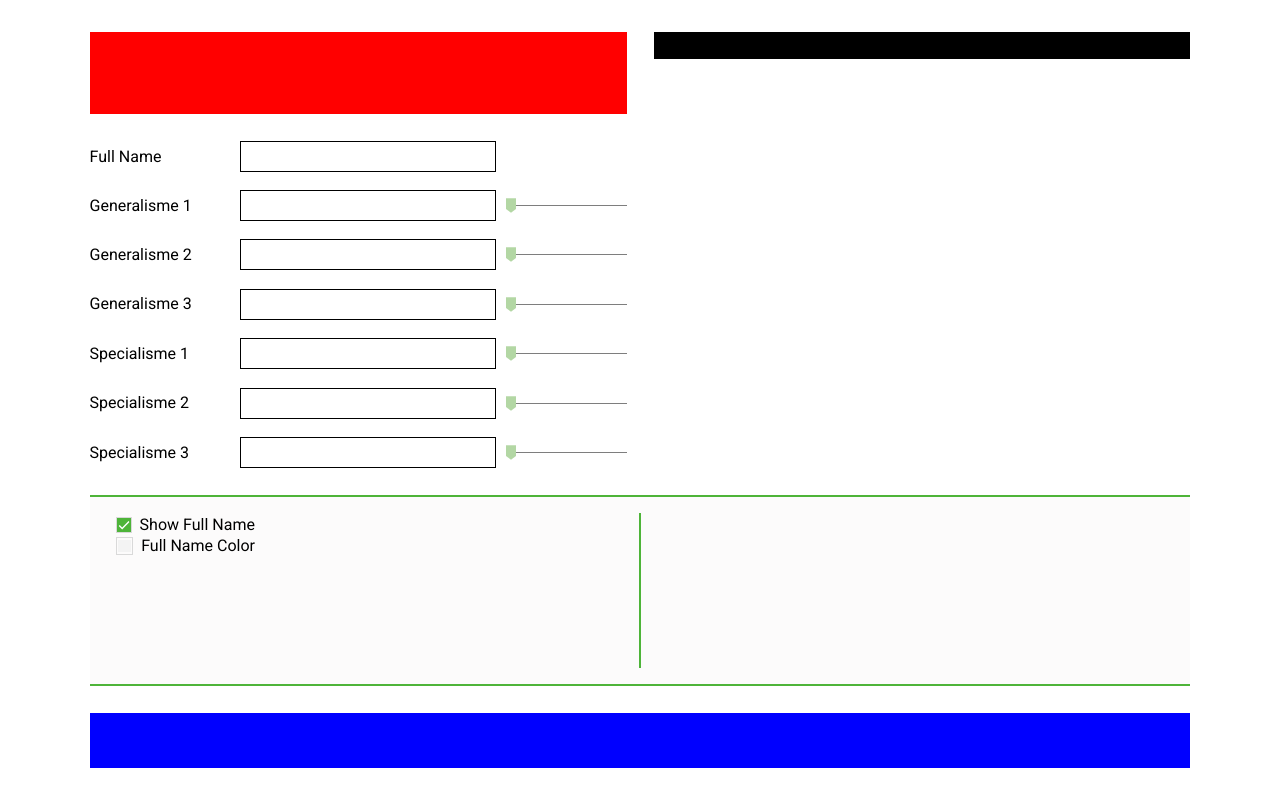
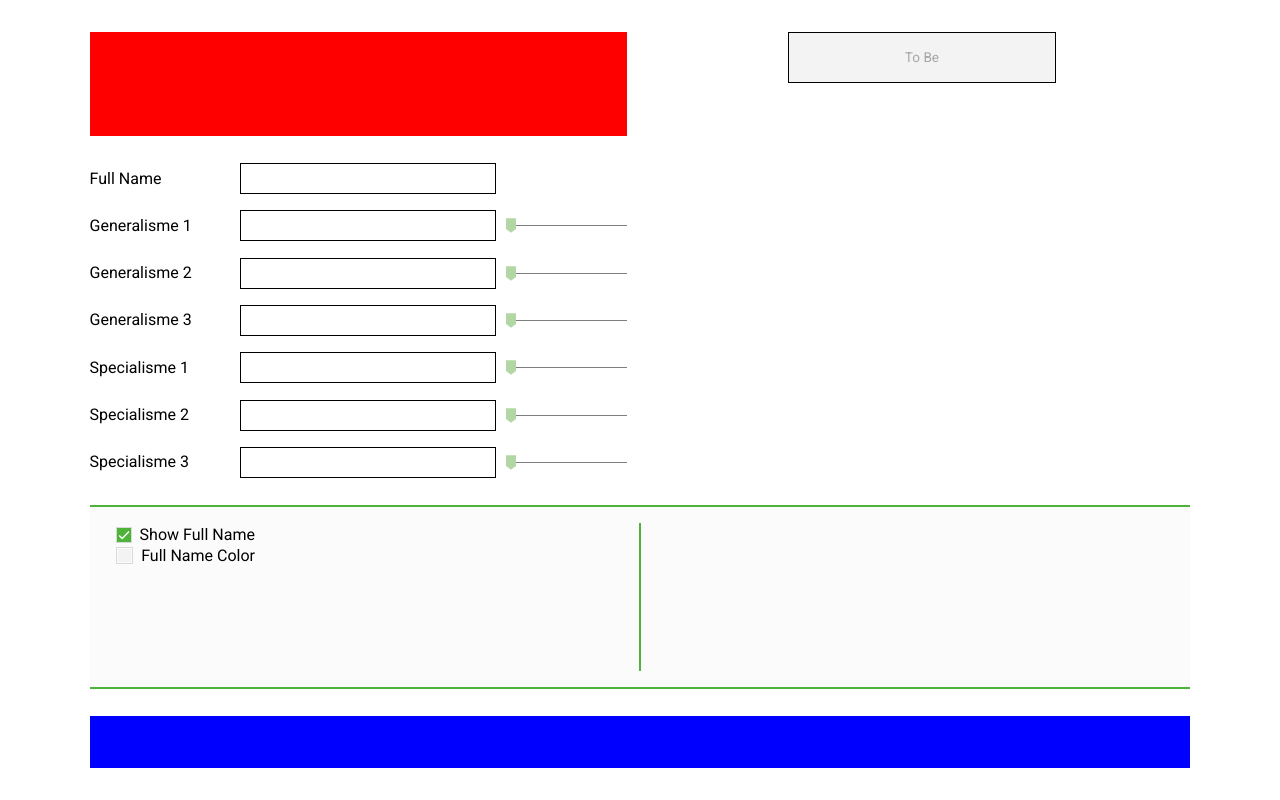
Before and after one commit to Euricom/t-profile-gen-v2, a React (Vite) app: page / in a window 1280 px wide. Built offline with nearby package versions, Linux system fonts and the light colour scheme.

Commit message:
feat: add name preview component

```diff
--- a/src/App.tsx
+++ b/src/App.tsx
@@ -2,12 +2,15 @@ import * as React from 'react';
 import Config from './components/Config';
 
 import Layout from './components/Layout';
-import { TProfile } from './components';
+import { NamePreview, TProfile } from './components';
 import Skills from './components/Skills';
+import { SkillContext } from './contexts/skills';
 
 const Test = () => <div />;
 
 function App(): JSX.Element {
+  const { fullName } = React.useContext(SkillContext);
+
   return (
     <Layout
       config={<Config />}
@@ -15,7 +18,7 @@ function App(): JSX.Element {
       cookies={<Test />}
       preview={<TProfile />}
       skills={<Skills />}
-      user={<Test />}
+      user={<NamePreview state="To Be">{fullName}</NamePreview>}
     />
   );
 }
--- a/src/components/Layout/index.tsx
+++ b/src/components/Layout/index.tsx
@@ -48,7 +48,6 @@ const Cookies = styled.div`
 const User = styled.div`
   height: 100%;
   grid-area: user;
-  background-color: black;
 `;
 
 interface LayoutProps {
--- /dev/null
+++ b/src/components/NamePreview/NamePreview.tsx
@@ -0,0 +1,14 @@
+import React from 'react';
+import * as S from './styles';
+import { NamePreviewProps } from './types';
+
+const NamePreview = ({ children, state }: NamePreviewProps): JSX.Element => (
+  <>
+    <S.NamePreviewWrapper>
+      <S.NamePreviewName>{children}</S.NamePreviewName>
+      <S.NamePreviewState>{state}</S.NamePreviewState>
+    </S.NamePreviewWrapper>
+  </>
+);
+
+export default NamePreview;
--- /dev/null
+++ b/src/components/NamePreview/styles.ts
@@ -0,0 +1,24 @@
+import styled from 'styled-components';
+
+export const NamePreviewWrapper = styled.section`
+  background-color: ${({ theme }) => theme.colors['euri-grey']};
+  border: 1px solid ${({ theme }) => theme.colors.neutral[900]};
+  height: 100%;
+  text-align: center;
+  margin: 0 auto;
+  padding: 1rem;
+  width: 50%;
+`;
+
+export const NamePreviewName = styled.p`
+  color: ${({ theme }) => theme.colors.neutral[900]};
+  font-size: 0.9rem;
+  font-weight: 700;
+  margin: 0.1rem 0;
+`;
+
+export const NamePreviewState = styled.p`
+  color: ${({ theme }) => theme.colors.neutral[300]};
+  font-size: 0.85rem;
+  margin: 0.1rem 0;
+`;
--- /dev/null
+++ b/src/components/NamePreview/types.ts
@@ -0,0 +1,4 @@
+export interface NamePreviewProps {
+  children?: string;
+  state: 'To Be' | 'As Is';
+}
--- a/src/components/index.tsx
+++ b/src/components/index.tsx
@@ -5,3 +5,4 @@ export { default as ColorPicker } from './ColorPicker/ColorPicker';
 export { default as Button } from './Button/Button';
 export { default as CookieBanner } from './CookieBanner/CookieBanner';
 export { default as TProfile } from './TProfile/TProfile';
+export { default as NamePreview } from './NamePreview/NamePreview';
```
Also changed, not shown: src/utils/test/render.tsx (+6 -1 lines), 1 other file (tests, documents, lock files or other folders).
